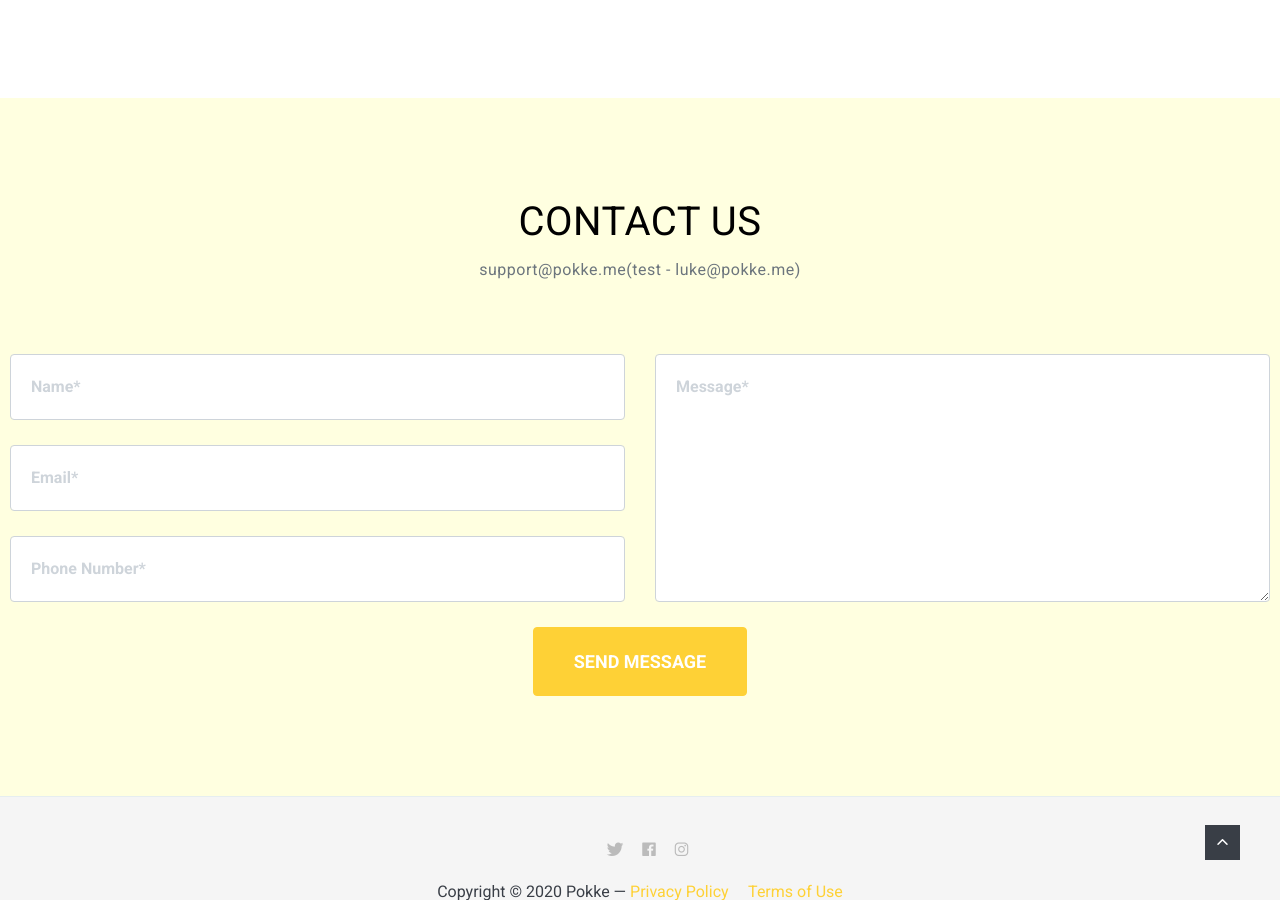
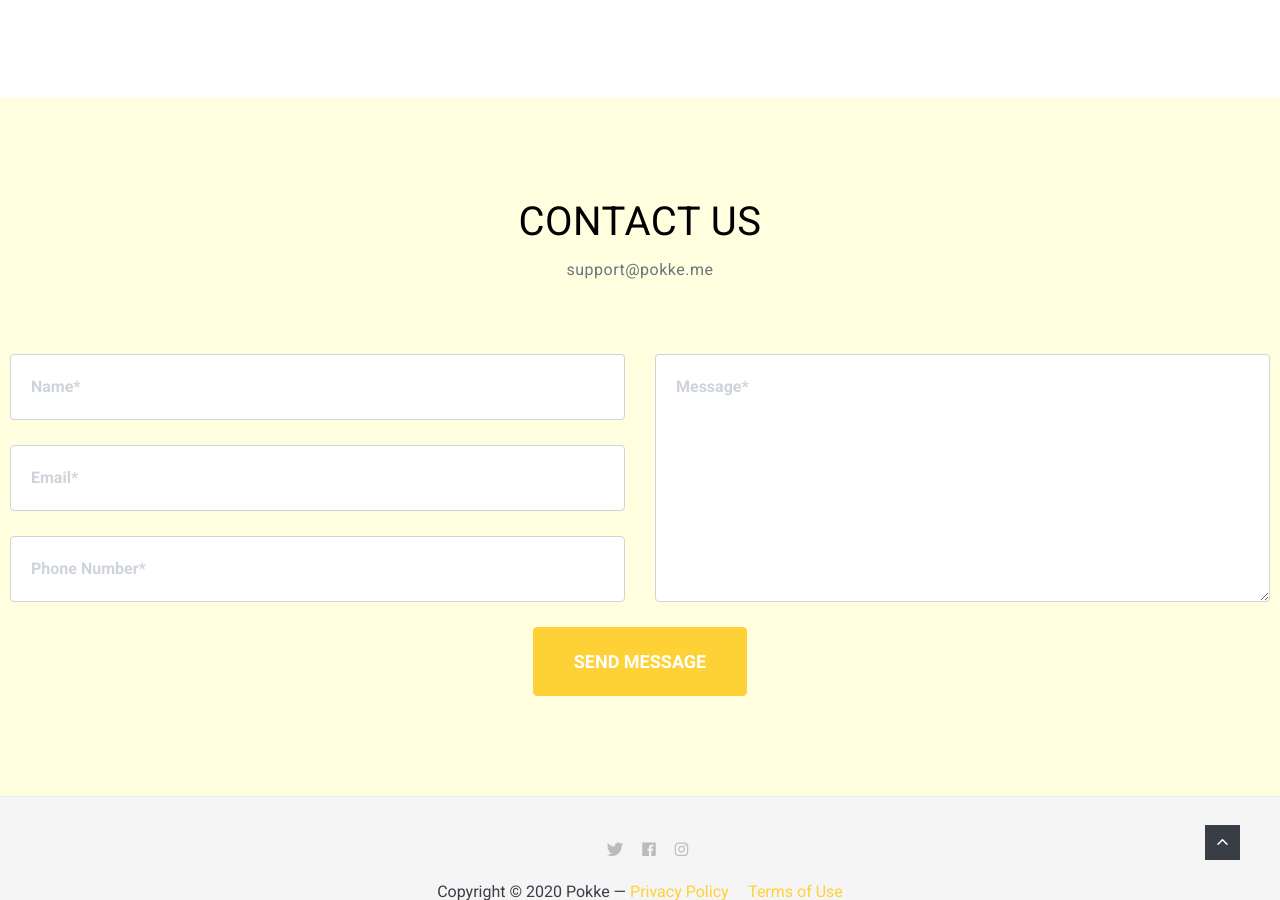
Before and after one commit to Project-Pk/Project-PK.github.io, a Jekyll site: the page built from index.html, in a window 1280 px wide and 900 px high, scrolled down 1626 px. Built offline with Jekyll 4.4.1, drawn with Linux system fonts in a browser that asks for light colours; nearby versions of some CDN libraries; the list of posts is cut into pages by our own code.

Commit message:
docs: 테스트이메일 주소 제거

```diff
--- a/_includes/contactus.html
+++ b/_includes/contactus.html
@@ -4,7 +4,7 @@
     <div class="row">
       <div class="col-lg-12 text-center">
         <h2 class="section-heading text-uppercase">Contact Us</h2>
-        <h3 class="section-subheading text-muted">support@pokke.me(test - luke@pokke.me)</h3>
+        <h3 class="section-subheading text-muted">support@pokke.me</h3>
       </div>
     </div>
     <div class="row">
```
